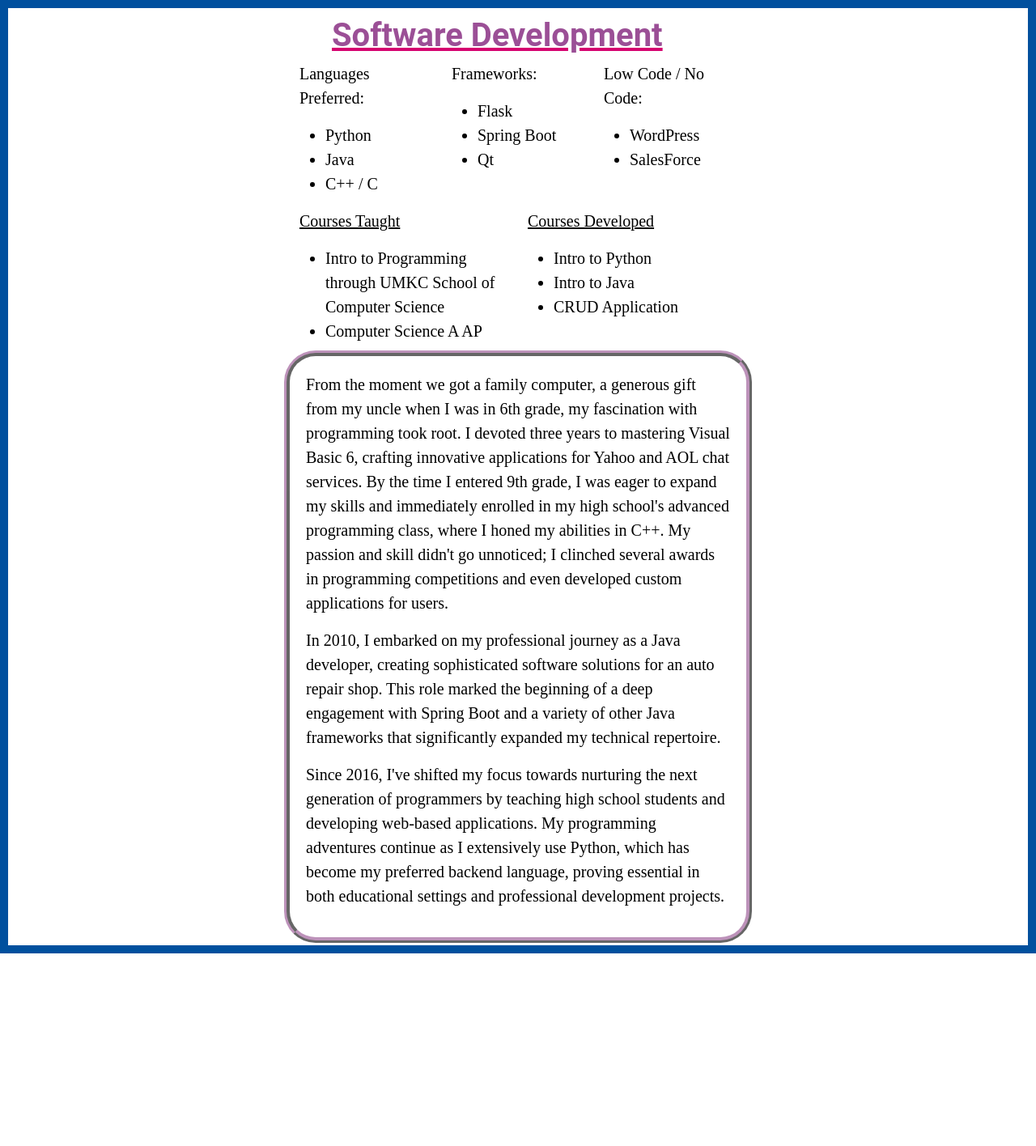
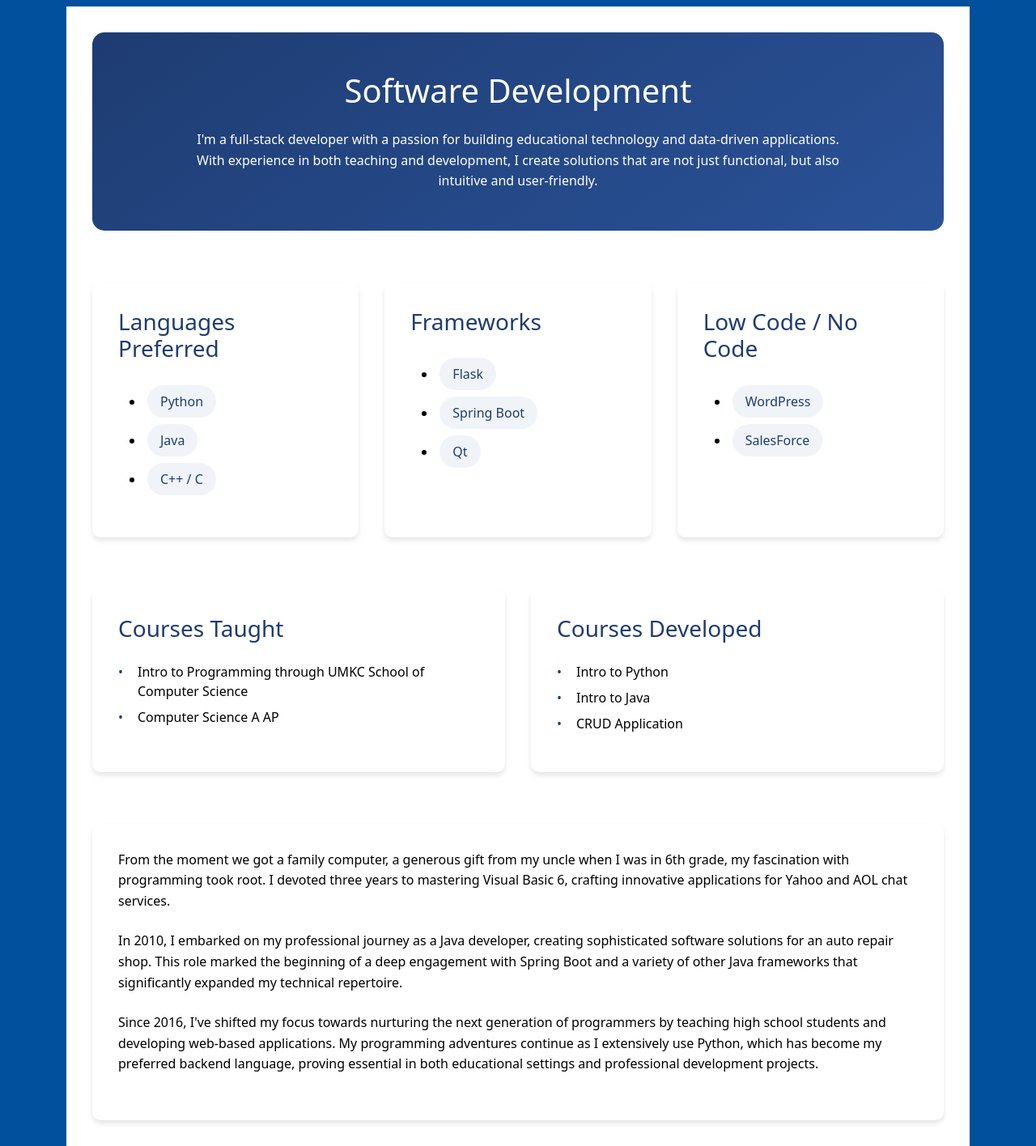
Before and after one commit to admiralorbiter/Jon-Lane-Portfolio, a Flask app: page /programmer/software in a window 1280 px wide. Shown: the part 156-1572 px from the top of the page at 81% size. Before the commit the page ends 1334 px from the top, so only its background shows below. Run offline with Flask 3, Linux system fonts and the light colour scheme.

Commit message:
software developer page refactored

```diff
--- /dev/null
+++ b/static/css/software.css
@@ -0,0 +1,117 @@
+.software-page {
+    max-width: 1200px;
+    margin: 0 auto;
+    padding: 2rem;
+}
+
+.hero-section {
+    text-align: center;
+    margin-bottom: 4rem;
+    padding: 3rem;
+    background: linear-gradient(145deg, #1e3c72 0%, #2a5298 100%);
+    border-radius: 15px;
+    color: white;
+}
+
+.hero-section h1 {
+    font-size: 2.5rem;
+    margin-bottom: 1.5rem;
+}
+
+.intro-text {
+    max-width: 800px;
+    margin: 0 auto;
+    line-height: 1.6;
+}
+
+.skills-section {
+    display: grid;
+    grid-template-columns: repeat(auto-fit, minmax(300px, 1fr));
+    gap: 2rem;
+    margin-bottom: 4rem;
+}
+
+.skill-card {
+    background: #ffffff;
+    padding: 2rem;
+    border-radius: 10px;
+    box-shadow: 0 4px 6px rgba(0, 0, 0, 0.1);
+}
+
+.skill-card h3 {
+    color: #1e3c72;
+    margin-bottom: 1.5rem;
+}
+
+.tag {
+    display: inline-block;
+    padding: 0.5rem 1rem;
+    background: #f0f4f8;
+    border-radius: 20px;
+    margin: 0.25rem;
+    color: #1e3c72;
+}
+
+.courses-section {
+    display: grid;
+    grid-template-columns: repeat(auto-fit, minmax(300px, 1fr));
+    gap: 2rem;
+    margin-bottom: 4rem;
+}
+
+.course-card {
+    background: #ffffff;
+    padding: 2rem;
+    border-radius: 10px;
+    box-shadow: 0 4px 6px rgba(0, 0, 0, 0.1);
+}
+
+.course-card h3 {
+    color: #1e3c72;
+    margin-bottom: 1.5rem;
+}
+
+.course-card ul {
+    list-style: none;
+    padding: 0;
+}
+
+.course-card li {
+    margin-bottom: 0.5rem;
+    padding-left: 1.5rem;
+    position: relative;
+}
+
+.course-card li:before {
+    content: "•";
+    color: #1e3c72;
+    position: absolute;
+    left: 0;
+}
+
+.story-section {
+    background: #ffffff;
+    padding: 2rem;
+    border-radius: 10px;
+    box-shadow: 0 4px 6px rgba(0, 0, 0, 0.1);
+    line-height: 1.6;
+}
+
+.story-section p {
+    margin-bottom: 1.5rem;
+}
+
+@media (max-width: 768px) {
+    .software-page {
+        padding: 1rem;
+    }
+
+    .hero-section {
+        padding: 2rem 1rem;
+    }
+
+    .skills-section,
+    .courses-section {
+        grid-template-columns: 1fr;
+    }
+}
--- a/templates/programmer/software.html
+++ b/templates/programmer/software.html
@@ -1,64 +1,72 @@
-<!DOCTYPE html>
-<html>
-  <head>
-    <meta charset="utf-8" />
-    <meta name="viewport" content="width=device-width" />
-    <title>Jon Lane's Portfolio</title>
-    <link href="https://cdn.jsdelivr.net/npm/bootstrap@5.3.3/dist/css/bootstrap.min.css" rel="stylesheet" integrity="sha384-QWTKZyjpPEjISv5WaRU9OFeRpok6YctnYmDr5pNlyT2bRjXh0JMhjY6hW+ALEwIH" crossorigin="anonymous">
-    <link href="{{ url_for('static', filename='css/style.css') }}" rel="stylesheet" type="text/css" id="theme-style"/>
+{% extends "base.html" %}
+{% block extra_head %}
+<link href="{{ url_for('static', filename='css/software.css') }}" rel="stylesheet" type="text/css"/>
+{% endblock %}
 
-  </head>
-  <body>
-    {% include 'nav.html' %}
-    <main class="text">
+{% block content %}
+<main class="software-page">
+    <div class="hero-section">
         <h1>Software Development</h1>
-        <div class="row">
-          <div class="col">
-            <p>Languages Preferred:</p>
+        <p class="intro-text">
+            I'm a full-stack developer with a passion for building educational technology and
+            data-driven applications. With experience in both teaching and development, I
+            create solutions that are not just functional, but also intuitive and user-friendly.
+        </p>
+    </div>
+
+    <div class="skills-section">
+        <div class="skill-card">
+            <h3>Languages Preferred</h3>
             <ul>
-              <li>Python</li>
-              <li>Java</li>
-              <li>C++ / C</li>
+                <li><span class="tag">Python</span></li>
+                <li><span class="tag">Java</span></li>
+                <li><span class="tag">C++ / C</span></li>
             </ul>
         </div>
-          <div class="col">
-            <p>Frameworks:</p>
+
+        <div class="skill-card">
+            <h3>Frameworks</h3>
             <ul>
-              <li>Flask</li>
-              <li>Spring Boot</li>
-              <li>Qt</li>
+                <li><span class="tag">Flask</span></li>
+                <li><span class="tag">Spring Boot</span></li>
+                <li><span class="tag">Qt</span></li>
             </ul>
         </div>
-          <div class="col">
-            <p>Low Code / No Code:</p>
+
+        <div class="skill-card">
+            <h3>Low Code / No Code</h3>
             <ul>
-              <li>WordPress</li>
-              <li>SalesForce</li>
+                <li><span class="tag">WordPress</span></li>
+                <li><span class="tag">SalesForce</span></li>
+            </ul>
         </div>
     </div>
-        <div class="row">
-          <div class="col">
-            <p><u>Courses Taught</u></p>
+
+    <div class="courses-section">
+        <div class="course-card">
+            <h3>Courses Taught</h3>
             <ul>
                 <li>Intro to Programming through UMKC School of Computer Science</li>
                 <li>Computer Science A AP</li>
             </ul>
         </div>
-          <div class="col">
-            <p><u>Courses Developed</u></p>
+
+        <div class="course-card">
+            <h3>Courses Developed</h3>
             <ul>
                 <li>Intro to Python</li>
                 <li>Intro to Java</li>
                 <li>CRUD Application</li>
             </ul>
         </div>
-          <div class="box">
-            <p>From the moment we got a family computer, a generous gift from my uncle when I was in 6th grade, my fascination with programming took root. I devoted three years to mastering Visual Basic 6, crafting innovative applications for Yahoo and AOL chat services. By the time I entered 9th grade, I was eager to expand my skills and immediately enrolled in my high school's advanced programming class, where I honed my abilities in C++. My passion and skill didn't go unnoticed; I clinched several awards in programming competitions and even developed custom applications for users.</p>
+    </div>
+
+    <div class="story-section">
+        <p>From the moment we got a family computer, a generous gift from my uncle when I was in 6th grade, my fascination with programming took root. I devoted three years to mastering Visual Basic 6, crafting innovative applications for Yahoo and AOL chat services.</p>
 
         <p>In 2010, I embarked on my professional journey as a Java developer, creating sophisticated software solutions for an auto repair shop. This role marked the beginning of a deep engagement with Spring Boot and a variety of other Java frameworks that significantly expanded my technical repertoire.</p>
 
         <p>Since 2016, I've shifted my focus towards nurturing the next generation of programmers by teaching high school students and developing web-based applications. My programming adventures continue as I extensively use Python, which has become my preferred backend language, proving essential in both educational settings and professional development projects.</p>
     </div>
 </main>
-  </body>
-</html>
+{% endblock %}
```
Also changed, not shown: templates/programmer/webdev.html (+2 -6 lines). Lines whose indentation alone changed are shown as unchanged.
